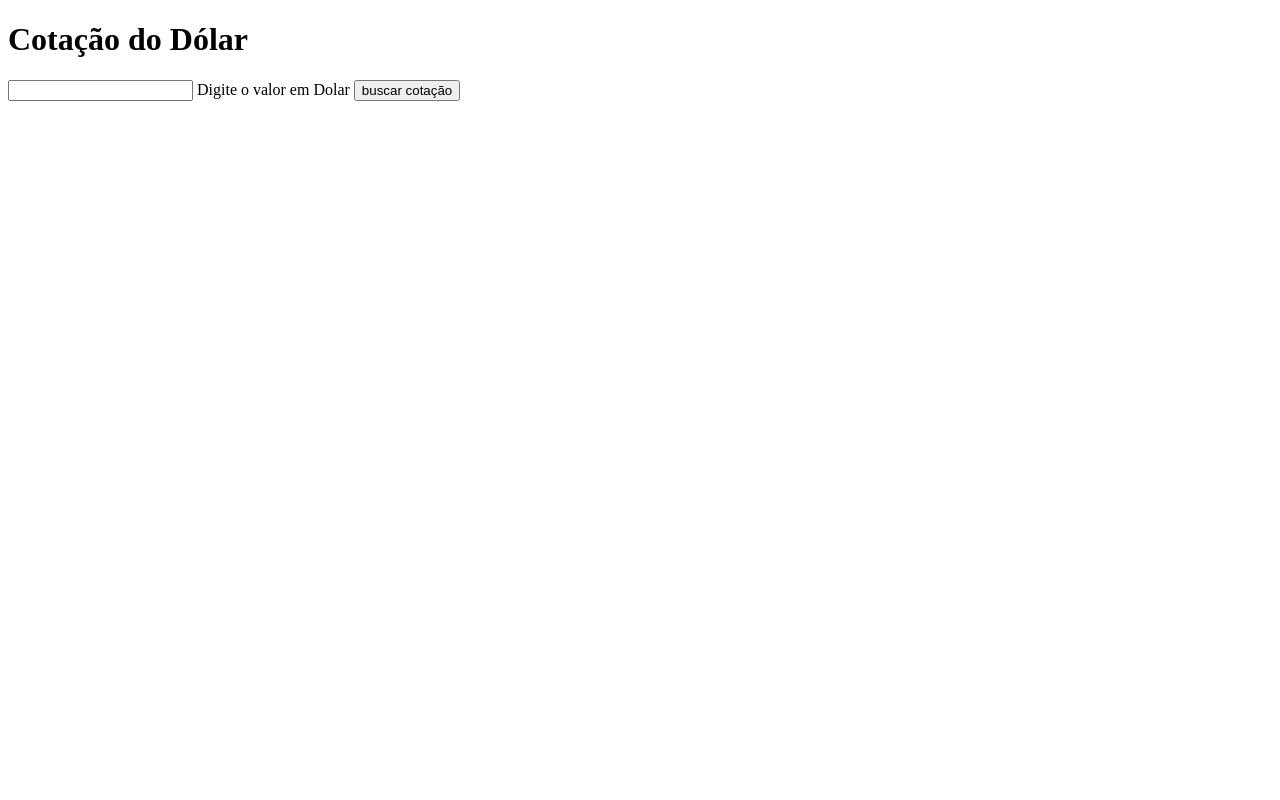
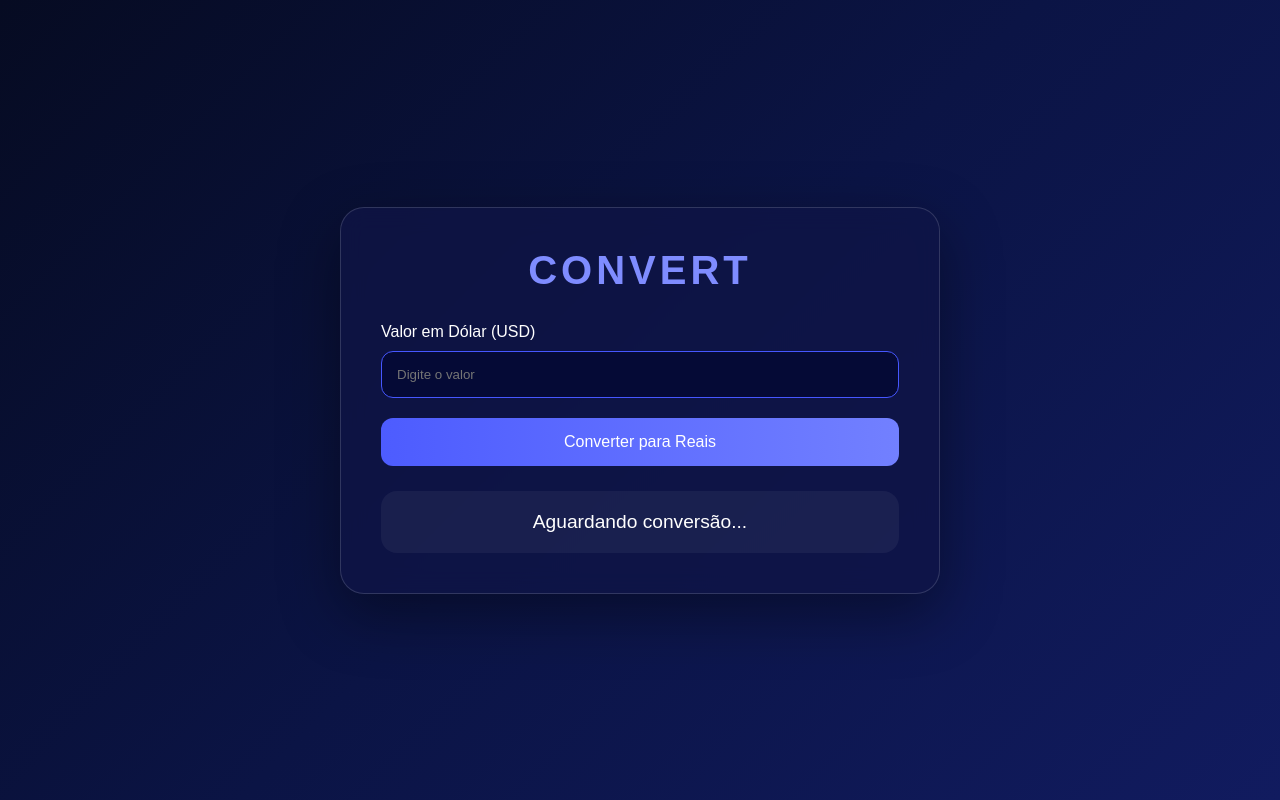
Before and after one commit to GuiCF-Dev/Conversor-de-Moedas-flamingo, a plain HTML site: page index.html in a window 1280 px wide. Drawn offline with Linux system fonts and the light colour scheme.

Commit message:
Add files via upload

```diff
--- a/index.html
+++ b/index.html
@@ -1,28 +1,75 @@
 <!DOCTYPE html>
 <html lang="pt-br">
 <head>
-    <meta charset="UTF-8">
-    <meta name="viewport" content="width=device-width, initial-scale=1.0">
-    <title>Introdução API</title>
-
+<meta charset="UTF-8">
+<meta name="viewport" content="width=device-width, initial-scale=1.0">
+<title>Conversor de Moedas</title>
+<style>
+*{margin:0;padding:0;box-sizing:border-box;font-family:Arial,sans-serif}
+body{
+min-height:100vh;
+display:flex;
+justify-content:center;
+align-items:center;
+background:linear-gradient(135deg,#060b22,#0b1445,#111b5f);
+padding:20px;
+color:#fff;
+}
+.card{
+width:100%;
+max-width:600px;
+background:rgba(15,20,70,.75);
+border:1px solid rgba(255,255,255,.15);
+border-radius:24px;
+padding:40px;
+backdrop-filter:blur(12px);
+box-shadow:0 20px 60px rgba(0,0,0,.4);
+}
+h1{
+text-align:center;
+margin-bottom:30px;
+font-size:2.5rem;
+color:#7f8cff;
+letter-spacing:4px;
+}
+label{display:block;margin-bottom:10px}
+input{
+width:100%;
+padding:15px;
+border-radius:12px;
+border:1px solid #4657ff;
+background:#050a36;
+color:white;
+margin-bottom:20px;
+}
+button{
+width:100%;
+padding:15px;
+border:none;
+border-radius:12px;
+background:linear-gradient(90deg,#4d5cff,#7280ff);
+color:white;
+font-size:1rem;
+cursor:pointer;
+margin-bottom:25px;
+}
+#resultado{
+padding:20px;
+border-radius:16px;
+background:rgba(255,255,255,.05);
+font-size:1.2rem;
+text-align:center;
+}
+</style>
 </head>
 <body>
-
-    <h1>Cotação do Dólar</h1>
-    <input type="number" name="dolarPReal" id="vdolar">
-    <label for="vdolar">Digite o valor em Dolar</label>
-    <button id="buscaCotacao">buscar cotação</button>
-
-    <p id="resultado"></p>
-
-    <script src="js/script.js"></script>
+<div class="card">
+<h1>CONVERT</h1>
+<label for="vdolar">Valor em Dólar (USD)</label>
+<input type="number" id="vdolar" placeholder="Digite o valor">
+<button id="buscaCotacao">Converter para Reais</button>
+<p id="resultado">Aguardando conversão...</p>
+</div>
+<script src="js/script.js"></script>
 </body>
 </html>
-
-<!--
-1 - Cria input no html e adiciona id
-2 - Guarda na variavel, com document...
-3 - pegar o value do input/varial
-4 - converter a variavel de string para number
-5 - cria uma variavel para multiplicar o valor do dolar com o real
- -->
```
